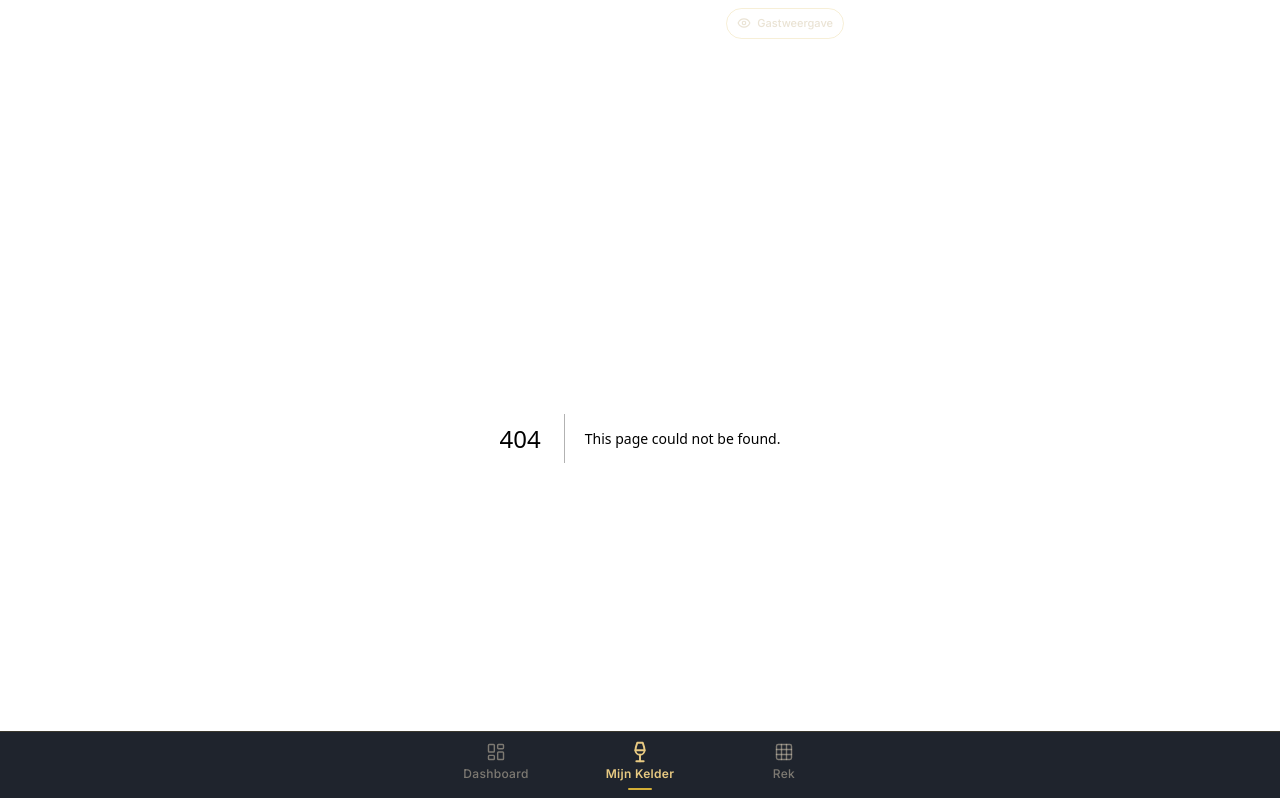
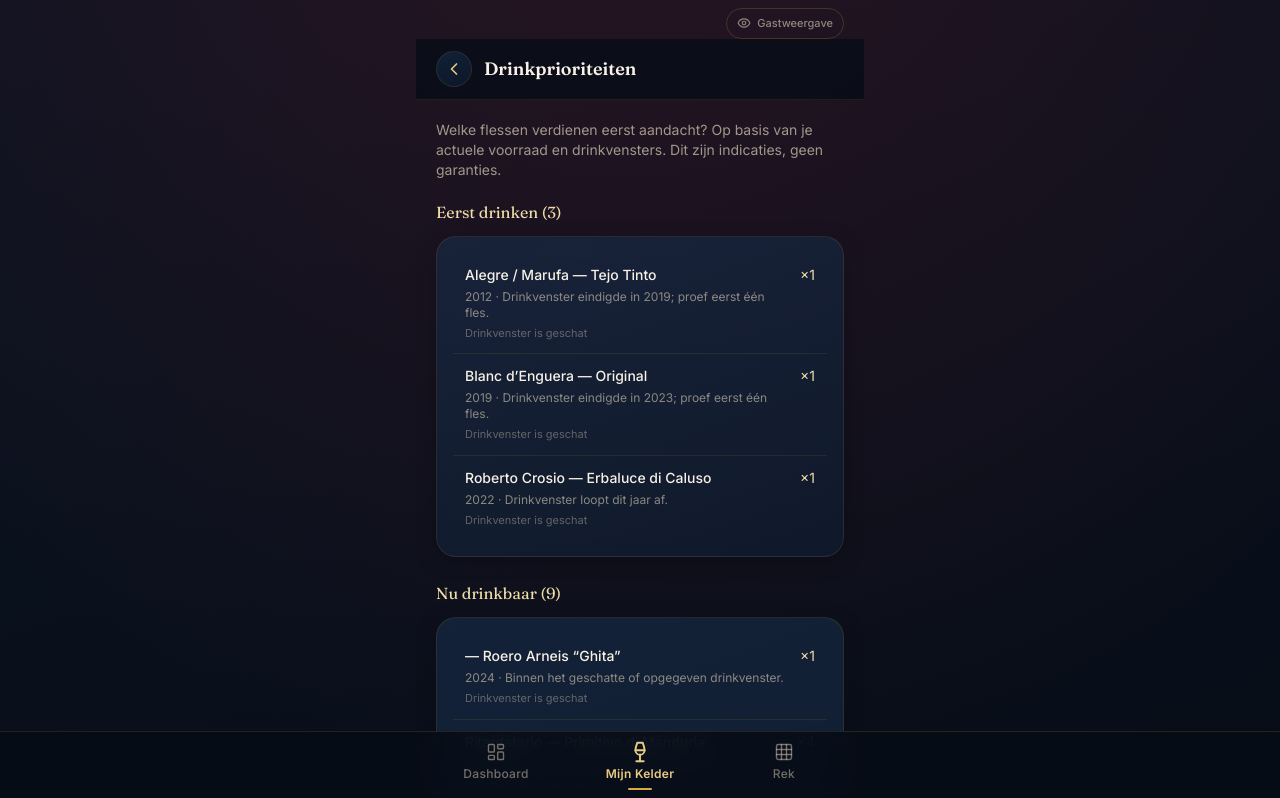
Before and after one commit to goemanalexander/VinIQ, a Next.js app: page /kelder/drinkprioriteiten in a window 1280 px wide. Before the commit this address had no page. Shown: the top 798 px of the page. Built offline with nearby package versions, Linux system fonts and the light colour scheme.

Commit message:
feat: add advisory drinking priorities

```diff
--- /dev/null
+++ b/app/kelder/drinkprioriteiten/page.tsx
@@ -0,0 +1,52 @@
+'use client';
+
+import { useEffect, useState } from 'react';
+import Link from 'next/link';
+import PageHeader from '@/components/PageHeader';
+import Card from '@/components/Card';
+import { getAllWinesWithCount } from '@/lib/storage';
+import { rankDrinkingPriorities, type DrinkingPriority } from '@/lib/drinking-priorities';
+
+const labels = {
+  urgent: 'Eerst drinken',
+  now: 'Nu drinkbaar',
+  later: 'Nog bewaren',
+  unknown: 'Onbekend',
+} as const;
+
+export default function DrinkprioriteitenPage() {
+  const [items, setItems] = useState<DrinkingPriority[]>([]);
+  const [loading, setLoading] = useState(true);
+  useEffect(() => {
+    getAllWinesWithCount().then(w => setItems(rankDrinkingPriorities(w))).finally(() => setLoading(false));
+  }, []);
+  return (
+    <>
+      <PageHeader title="Drinkprioriteiten" back backHref="/kelder" />
+      <div className="px-5 pt-5 pb-8">
+        <p className="mb-5 text-sm text-cream-300/70">Welke flessen verdienen eerst aandacht? Op basis van je actuele voorraad en drinkvensters. Dit zijn indicaties, geen garanties.</p>
+        {loading && <p className="text-sm text-cream-300/60">Je kelder wordt bekeken…</p>}
+        {!loading && items.length === 0 && <Card><p className="text-sm text-cream-200">Geen flessen in voorraad.</p></Card>}
+        {(['urgent','now','later','unknown'] as const).map(group => {
+          const matches = items.filter(item => item.urgency === group);
+          if (!matches.length) return null;
+          return <section key={group} className="mb-6">
+            <h2 className="mb-3 font-display text-base text-gold-300">{labels[group]} ({matches.length})</h2>
+            <Card className="divide-y divide-gold-500/10 p-1">
+              {matches.map(item => <Link href={`/kelder/wijn/${item.wine.id}`} key={item.wine.id} className="block px-3 py-3">
+                <div className="flex items-start justify-between gap-3">
+                  <div className="min-w-0">
+                    <p className="text-sm font-medium text-cream-100">{item.wine.producer} — {item.wine.wineName}</p>
+                    <p className="mt-1 text-xs text-cream-300/60">{item.wine.vintage ?? 'N.V.'} · {item.reason}</p>
+                    {item.estimated && <p className="mt-1 text-[11px] text-cream-300/40">Drinkvenster is geschat</p>}
+                  </div>
+                  <span className="shrink-0 text-sm text-gold-300">×{item.wine.bottleCount}</span>
+                </div>
+              </Link>)}
+            </Card>
+          </section>;
+        })}
+      </div>
+    </>
+  );
+}
```
